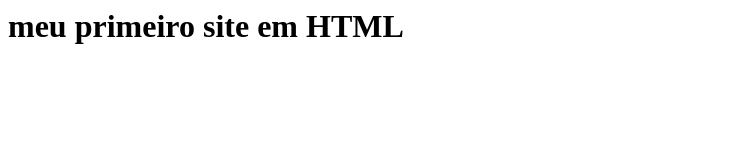
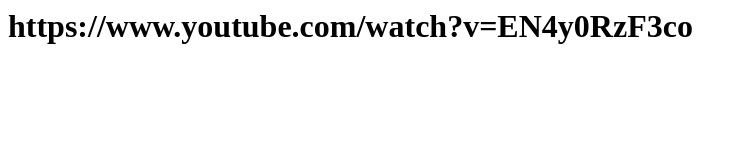
Before and after one commit to pedrofolador/primeiro-repositorio, a plain HTML site: page index.html in a window 1280 px wide. Shown: the whole page, without its empty margins (0-747 px from the left). Drawn offline with Linux system fonts and the light colour scheme.

Commit message:
Update index.html

```diff
--- a/index.html
+++ b/index.html
@@ -1,3 +1,3 @@
 <html>
-  <h1> meu primeiro site em HTML </h1>
+  <h1> https://www.youtube.com/watch?v=EN4y0RzF3co </h1>
     </html>
```
